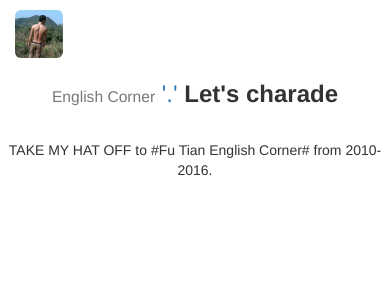
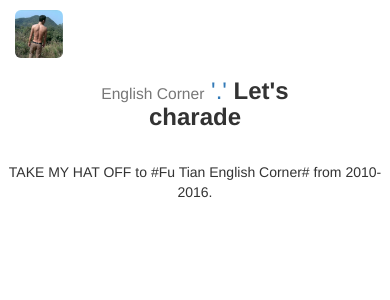
Before and after one commit to opera443399/charade, a Django app: page /charade/show/about/ in a window 390 px wide. Shown: the top 300 px of the page. Run offline with Django 3.2, Linux system fonts and the light colour scheme; some libraries are stand-ins or nearby versions.

Commit message:
change bootstrap grid layout: from col-md to col-xs/sm

```diff
--- a/www/charade/templates/charade/base.html
+++ b/www/charade/templates/charade/base.html
@@ -25,7 +25,7 @@
 
     <!-- Nav Start -->
     <div class="row">
-        <div class="col-md-4">
+        <div class="col-xs-4 col-sm-4">
             <p></p>
             <a href="/">
                 <img class="img-rounded" style="width: 48px; height: 48px;"
@@ -33,9 +33,9 @@
                     alt="Home" title="Back Home? Click me."></img>
             </a>
         </div>
-        <div class="col-md-4">
+        <div class="col-xs-4 col-sm-4">
         </div>
-        <div class="col-md-4">
+        <div class="col-xs-4 col-sm-4">
         {% if user.is_authenticated %}
             <p></p>
             <a href="{% url 'accounts:logout' %}" title="logout">Logout</a>
@@ -49,20 +49,20 @@
 
     <!-- Header Start -->
     <div class="row">
-        <div class="col-md-2">
+        <div class="col-xs-2 col-sm-2">
         </div>
-        <div class="col-md-8">
+        <div class="col-xs-8 col-sm-8">
             <h3 id="tips" class="text-center">
                 <small id="tips1">English Corner</small>
                 <a href="{% url 'charade:show_about' %}" title="About">'.'</a>
                 <strong id="tips2">Let's charade</strong>
             </h3>
         </div>
-        <div class="col-md-2">
+        <div class="col-xs-2 col-sm-2">
         </div>
     </div>
     <div class="row">
-        <div class="col-md-6">
+        <div class="col-xs-6 col-sm-6">
             <pre id="quote">
     Hi, Chaos!
     Just do it, and do it regularly as a ritual.
@@ -71,7 +71,7 @@
                                -- #just remind you#
             </pre>
         </div>
-        <div class="col-md-6">
+        <div class="col-xs-6 col-sm-6">
             <pre id="help">
     [help]:
         1]. Input the number of words that the Game needs.
```
